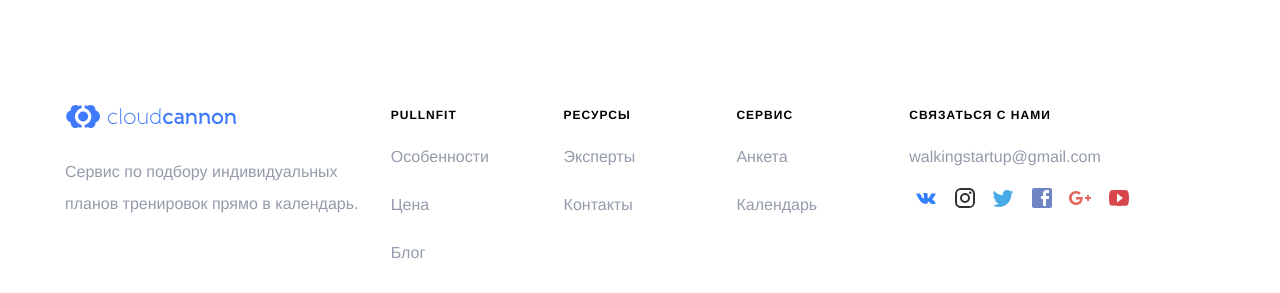
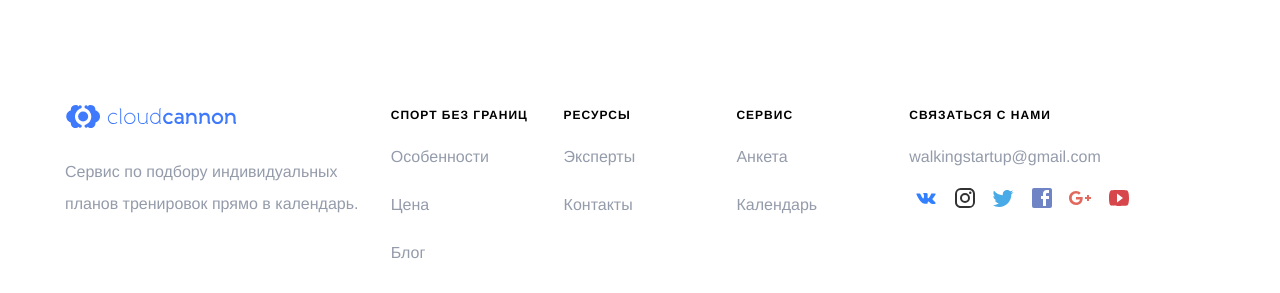
Before and after one commit to RakhimyanTim/adroholic.github.io, a Jekyll site: the page built from pages/index.html, in a window 1280 px wide and 900 px high, scrolled down 3337 px. Shown: the part 368-661 px from the top of the window. Built offline with Jekyll 4.4.1, drawn with Linux system fonts in a browser that asks for light colours; some web fonts are replaced.

Commit message:
Update footer.html

```diff
--- a/_includes/navigation/footer.html
+++ b/_includes/navigation/footer.html
@@ -6,7 +6,7 @@
 				<p>Сервис по подбору индивидуальных планов тренировок прямо в календарь.</p>
 			</div>
 			<ul>
-				<li><h4>Pullnfit</h4></li>
+				<li><h4>Спорт без границ</h4></li>
 				<li><a href="/features/">Особенности</a></li>
 				<li><a href="/pricing/">Цена</a></li>
 				<li><a href="/blog/">Блог</a></li>
```
